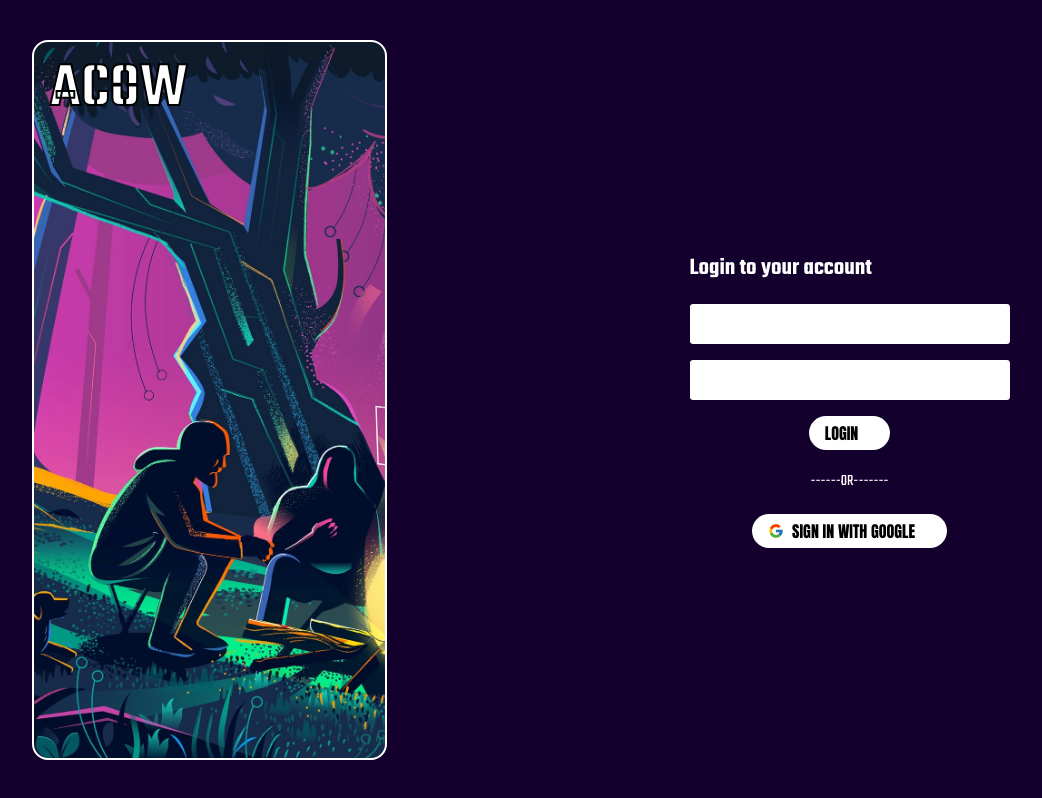
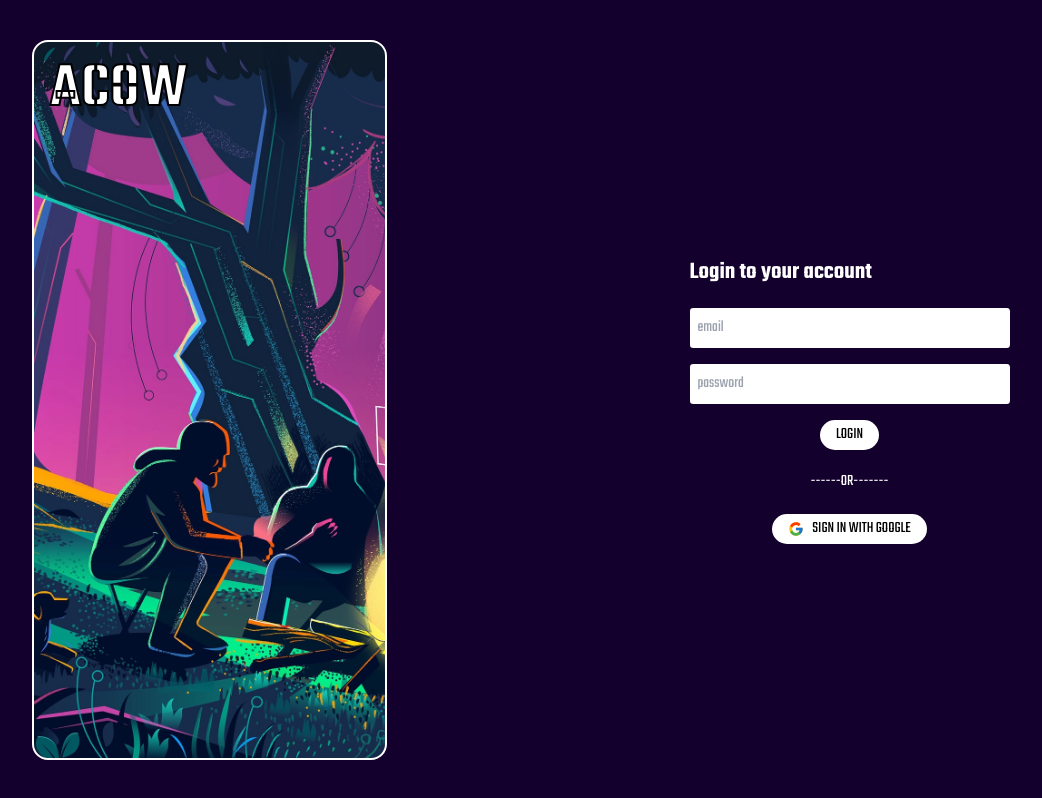
Before and after one commit to abhishekm2106/acow, a React (Create React App) app: page /signin in a window 1280 px wide. Shown: the whole page, without its empty margins (8-1050 px from the left). Built offline with nearby package versions, Linux system fonts and the light colour scheme; no server answers; a web font is replaced by a local one.

Commit message:
login page fixes

```diff
--- a/src/pages/SignIn/SignIn.page.js
+++ b/src/pages/SignIn/SignIn.page.js
@@ -42,8 +42,8 @@ function SignInPage() {
                     <div>
                         <h1 className='font-extrabold text-white pb-5 text-2xl'>Login to your account</h1>
                         <form className='flex flex-col items-center mb-5' onSubmit={() => { }}>
-                            <input type="text" name="" id="" />
-                            <input type="text" name="" id="" />
+                            <input type="text" placeholder="email" name="" id="" />
+                            <input type="text" placeholder="password" name="" id="" />
                             <button>Login</button>
                         </form>
                     </div>
--- a/src/pages/SignIn/SignIn.style.scss
+++ b/src/pages/SignIn/SignIn.style.scss
@@ -7,6 +7,12 @@
     }
 
     button {
+        border-radius: 50rem;
+        background-color: white;
+        padding: .2rem 1rem;
+    }
+
+    .google-button {
         border-radius: 50rem;
         background-color: white;
         padding: .3rem 2rem .3rem 1rem;
```
Also changed, not shown: 1 other file (tests, documents, lock files or other folders).
